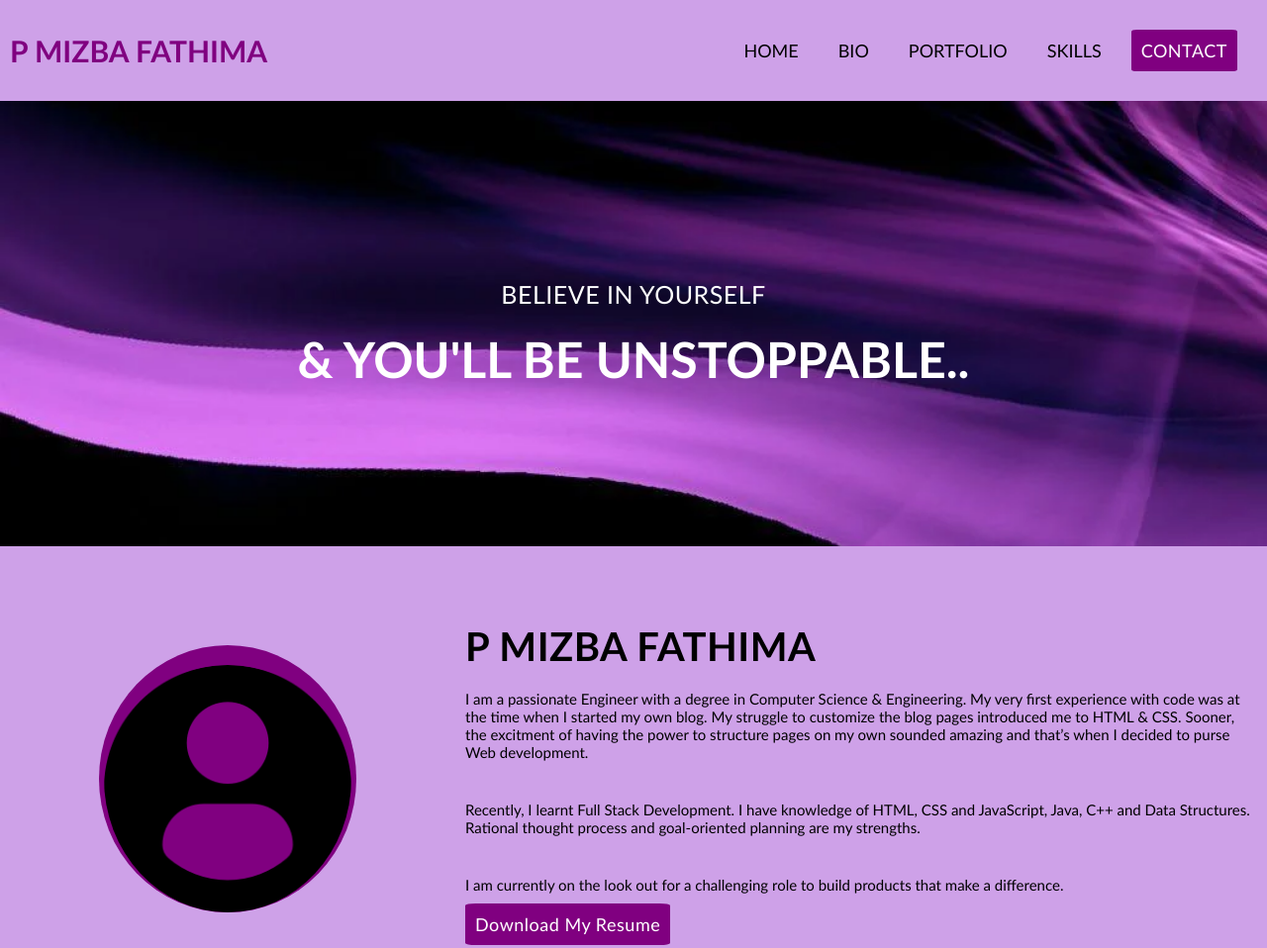
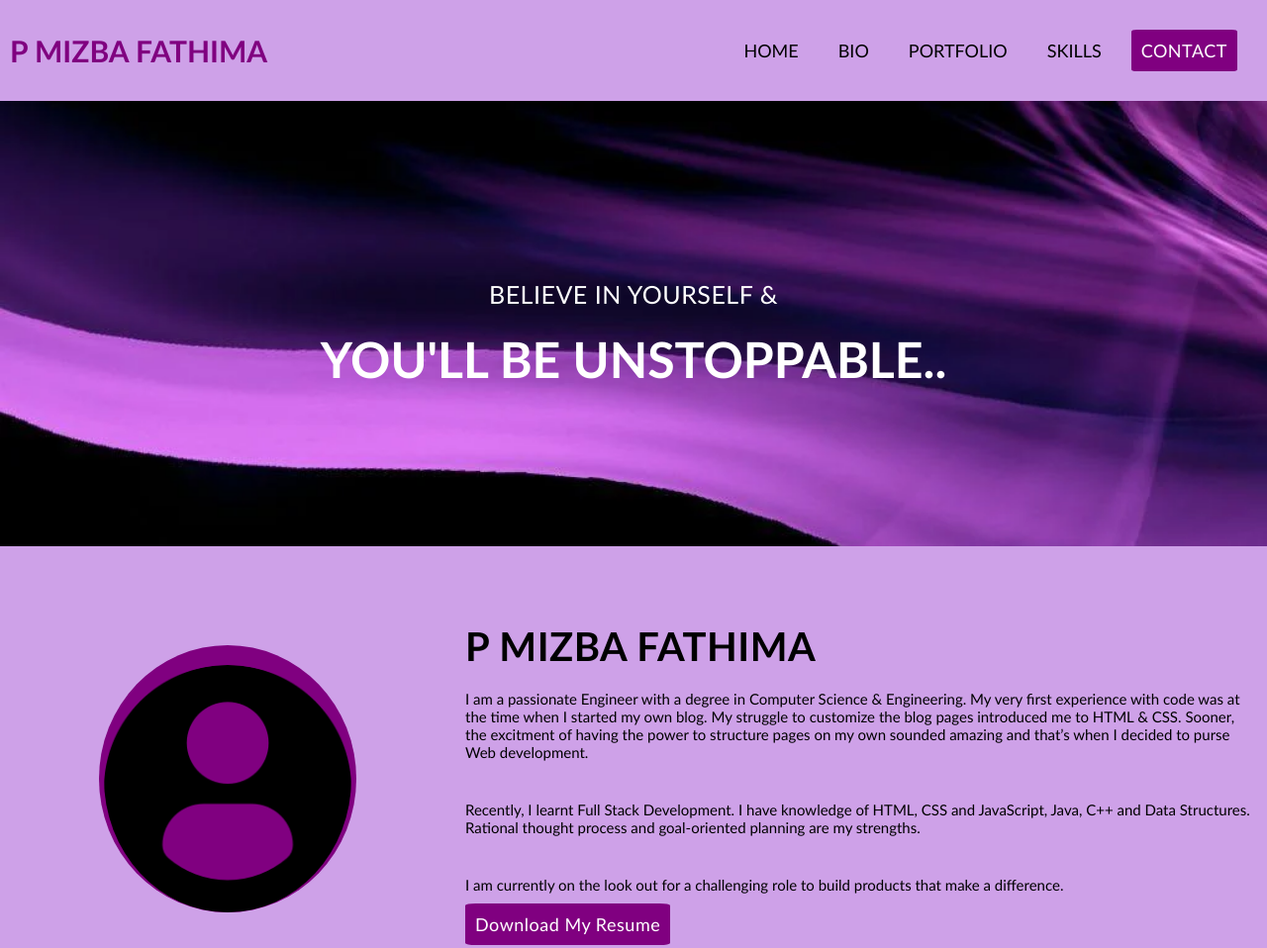
Before and after one commit to Mizba154/ic-exam, a plain HTML site: page index.html in a window 1280 px wide. Shown: the top 958 px of the page at 99% size. Drawn offline with Linux system fonts and the light colour scheme; files whose address does not match are found by name.

Commit message:
Update index.html

```diff
--- a/index.html
+++ b/index.html
@@ -30,8 +30,8 @@
     <!-- header  -->
     <header id="home">
       <div>
-        <h2> BELIEVE IN YOURSELF</h2>
-        <h1>& YOU'LL BE UNSTOPPABLE..</h1>
+        <h2> BELIEVE IN YOURSELF &</h2>
+        <h1> YOU'LL BE UNSTOPPABLE..</h1>
       </div>
     </header>
     <!-- section 1 -->
```
